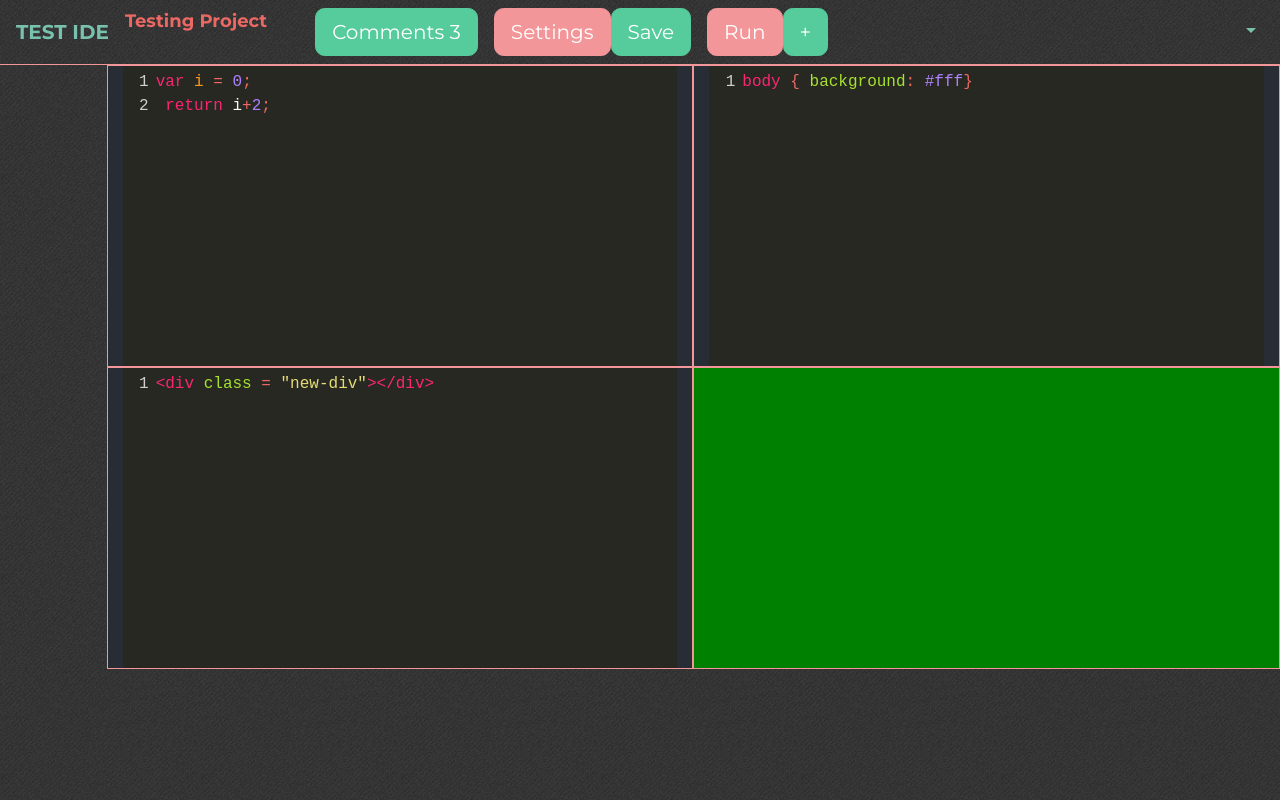
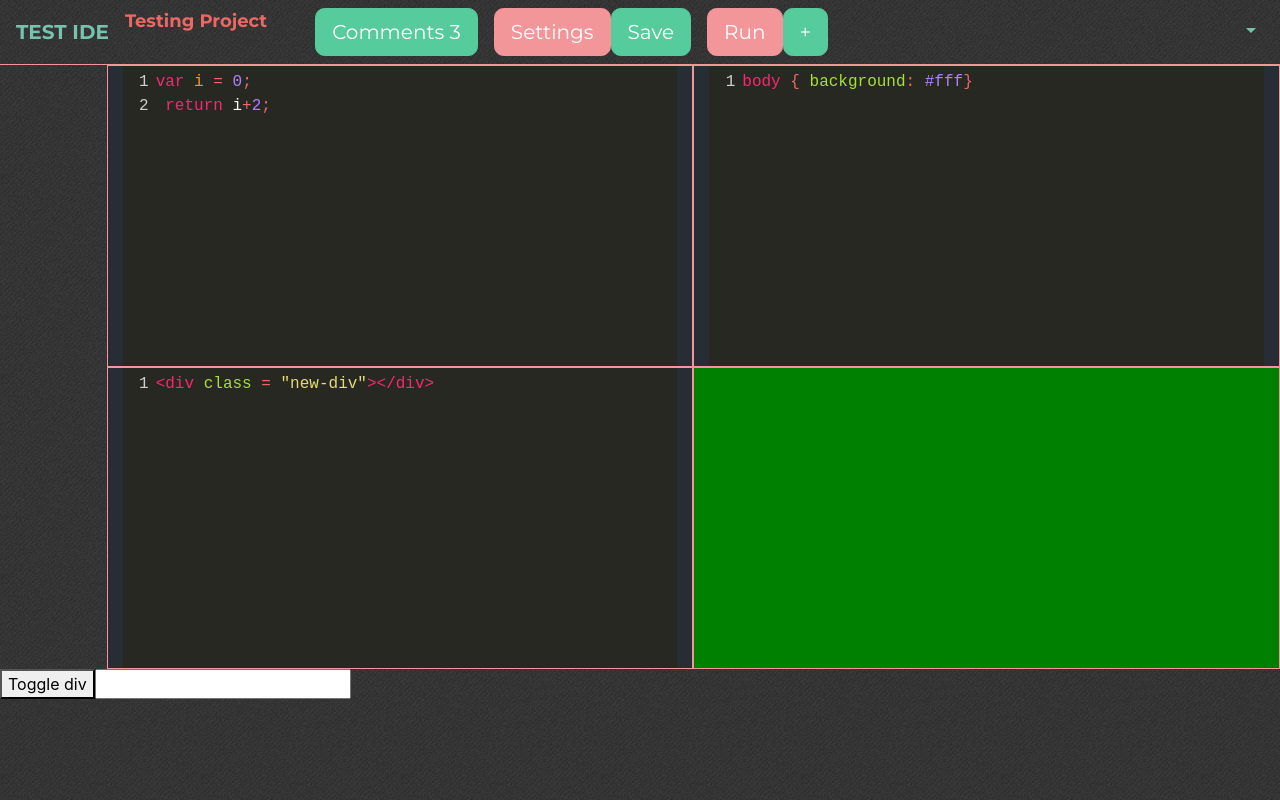
Before and after one commit to dunkeltron/p3-IDE, a React (Create React App) app in the folder client/: page /project in a window 1280 px wide. Built offline with nearby package versions, Linux system fonts and the light colour scheme; a web font is replaced by a local one.

Commit message:
state toggle demo working

```diff
--- a/client/src/pages/EditorContainer.js
+++ b/client/src/pages/EditorContainer.js
@@ -3,9 +3,11 @@ import Editor from "../components/Editor";
 import ProjectListItem from "../components/ProjectListItem";
 import Nav from "../components/Nav";
 import API from "../utils/API";
+import Button from "../components/Button";
 
 class EditorContainer extends Component {
   state = {
+    show: true,
     project: {
       id: this.props.match.params.id,
       projectName: "Testing Project",
@@ -47,6 +49,7 @@ class EditorContainer extends Component {
   };
 
   componentDidMount() {
+    this.toggleDiv = this.toggleDiv.bind(this);
     console.log(this.props.currentUser);
     const { user, id } = this.props.match.params;
     if (id && user) {
@@ -173,9 +176,9 @@ class EditorContainer extends Component {
       owner: authUser,
       projectName: projectInputName,
       codeBundle: {
-          html: "",
-          js: "",
-          css: ""
+        html: "",
+        js: "",
+        css: ""
       },
       isPublic: true,
       settings: [],
@@ -183,22 +186,18 @@ class EditorContainer extends Component {
       views: 0,
       watchers: 0,
       collaborators: []
-    }
+    };
 
     newProjectObj.owner = authUser;
     newProjectObj.projectName = projectInputName;
 
-
     console.log("createProject->newProObj: ", newProjectObj);
     // console.log("newauthdata: ", newAuthData);
-    API.createProject({ newProjectObj })
-    .then(data => {
+    API.createProject({ newProjectObj }).then(data => {
       console.log(data.data);
       let newAuthData = data.data;
-      API.getProjectbyUser({ newAuthData })
-    },
-      console.log("d----------------------------------------fasdfasfds")
-    );
+      API.getProjectbyUser({ newAuthData });
+    }, console.log("d----------------------------------------fasdfasfds"));
   };
 
   handleOnSettingsClick = event => {
@@ -214,6 +213,12 @@ class EditorContainer extends Component {
   handleOnRunClick = event => {
     event.preventDefault();
     console.log("Run button clicked");
+    this.toggleDiv();
+  };
+
+  toggleDiv = () => {
+    const { show } = this.state;
+    this.setState({ show: !show });
   };
 
   // getProjects = () => {
@@ -266,6 +271,8 @@ class EditorContainer extends Component {
                 </div>
               </div>
             </div>
+            <button onClick= { this.toggleDiv }>Toggle div</button>
+            { this.state.show && <Box />}
           </div>
         </div>
       </div>
@@ -273,4 +280,12 @@ class EditorContainer extends Component {
   }
 }
 
+class Box extends Component {
+  render() {
+    return (
+      <input></input>
+    )
+  }
+}
+
 export default EditorContainer;
```
